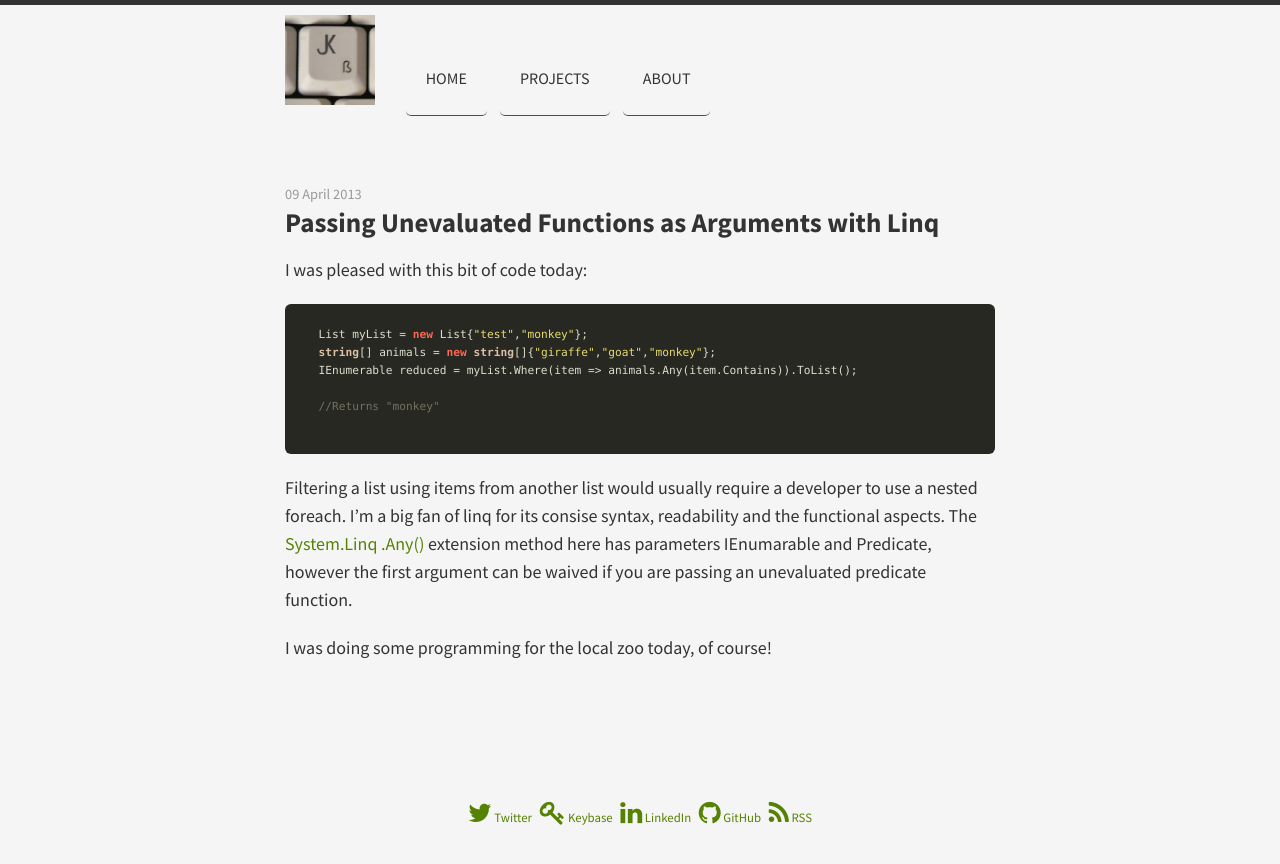
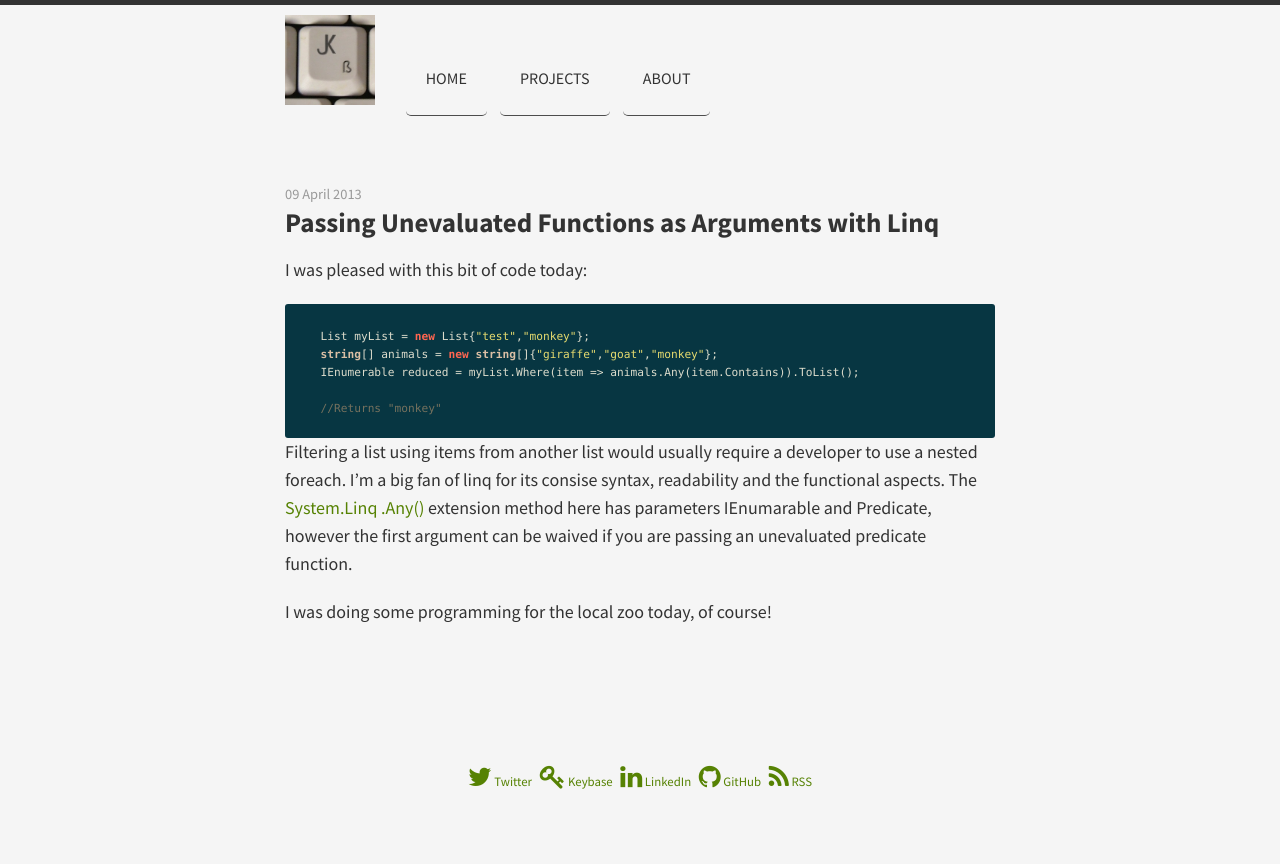
Before and after one commit to joekir/joekir.github.io, a Jekyll site: the page built from _posts/2013-04-08-passing-unevaluated-functions-as-arguments-with-linq.md, in a window 1280 px wide. Shown: the top 864 px of the page. Built offline with Jekyll 4.4.1, drawn with Linux system fonts in a browser that asks for light colours; comment, search, counter and statistics services are not loaded.

Commit message:
fix mobile css for code fragments

```diff
--- a/Gemfile
+++ b/Gemfile
@@ -5,6 +5,7 @@ require 'open-uri'
 versions = JSON.parse(open('https://pages.github.com/versions.json').read)
 
 gem 'github-pages', versions['github-pages']
+#gem 'github-pages', '177'
 gem 'jekyll'
 gem 'redcarpet'
 gem 'jekyll-gist'
--- a/_config.yml
+++ b/_config.yml
@@ -1,9 +1,7 @@
-markdown: kramdown
 permalink: /:year/:month/:day/:title/
 
-kramdown:
-  input: GFM
-  syntax_highlighter: rouge
+markdown: kramdown
+highlighter: rouge
 
 url: http://www.josephkirwin.com
 baseurl:
--- a/public/css/main.scss
+++ b/public/css/main.scss
@@ -151,14 +151,26 @@ footer {
 /*----------------------------------------------------------------------------*/
 
 .highlight {
-  padding: 10px;
-  border-radius: 6px;
-  background-color: #272822;
-  color: #f8f8f2;
+  padding: 4px;
+  border-radius: 3px;
+  // solarized-dark
+  background-color: #073642;
+  color: #eee8d5;
   line-height: 1;
+  margin-bottom: 0;
 
-  code {
-    font-size: .7rem;
+  pre{
+    padding: 1em;
+    overflow: auto;
+    word-wrap: break-word;
+    * span {
+      // override background syntax highlights
+      background-color: inherit !important;
+    }
+
+    code {
+      font-size: .7rem;
+    }
   }
 }
 
```
Also changed, not shown: Gemfile.lock.
